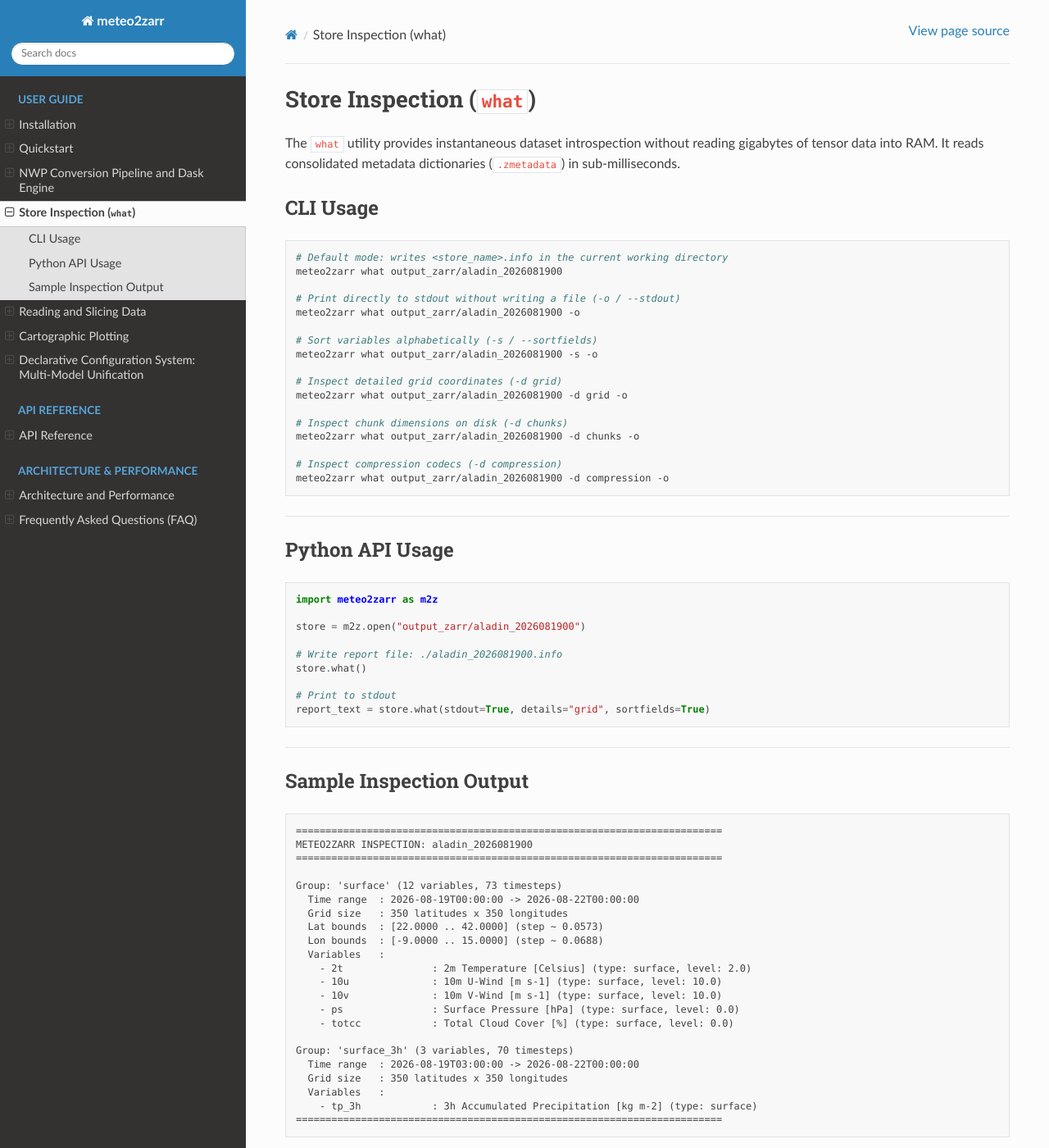
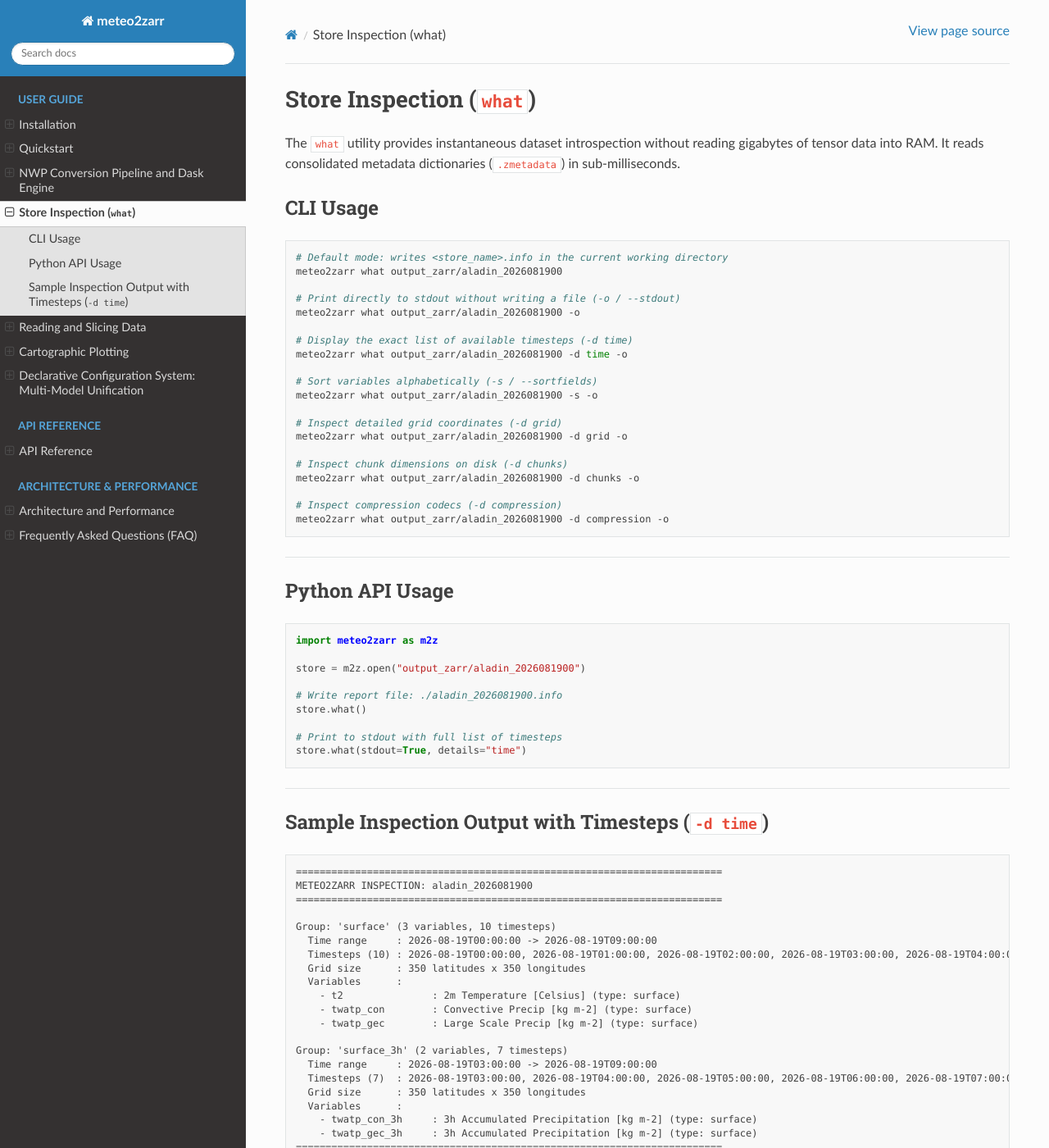
Before and after one commit to walidchikhi/meteo2zarr, a Sphinx documentation site: the page built from docs/source/inspection.md, in a window 1280 px wide and 1400 px high. Shown: the whole window at 82% size. Built offline with Sphinx 7.4.7 and the Read the Docs theme 3.1.0, drawn with Linux system fonts in a browser that asks for light colours; some of the changed text lies outside the part shown.

Commit message:
feat(store): add -d time / details='time' to inspect complete list of timesteps in what()

````diff
--- a/docs/source/inspection.md
+++ b/docs/source/inspection.md
@@ -10,6 +10,9 @@ meteo2zarr what output_zarr/aladin_2026081900
 
 # Print directly to stdout without writing a file (-o / --stdout)
 meteo2zarr what output_zarr/aladin_2026081900 -o
+
+# Display the exact list of available timesteps (-d time)
+meteo2zarr what output_zarr/aladin_2026081900 -d time -o
 
 # Sort variables alphabetically (-s / --sortfields)
 meteo2zarr what output_zarr/aladin_2026081900 -s -o
@@ -36,35 +39,34 @@ store = m2z.open("output_zarr/aladin_2026081900")
 # Write report file: ./aladin_2026081900.info
 store.what()
 
-# Print to stdout
-report_text = store.what(stdout=True, details="grid", sortfields=True)
+# Print to stdout with full list of timesteps
+store.what(stdout=True, details="time")
 ```
 
 ---
 
-## Sample Inspection Output
+## Sample Inspection Output with Timesteps (`-d time`)
 
 ```text
 ========================================================================
 METEO2ZARR INSPECTION: aladin_2026081900
 ========================================================================
 
-Group: 'surface' (12 variables, 73 timesteps)
-  Time range  : 2026-08-19T00:00:00 -> 2026-08-22T00:00:00
-  Grid size   : 350 latitudes x 350 longitudes
-  Lat bounds  : [22.0000 .. 42.0000] (step ~ 0.0573)
-  Lon bounds  : [-9.0000 .. 15.0000] (step ~ 0.0688)
-  Variables   :
-    - 2t               : 2m Temperature [Celsius] (type: surface, level: 2.0)
-    - 10u              : 10m U-Wind [m s-1] (type: surface, level: 10.0)
-    - 10v              : 10m V-Wind [m s-1] (type: surface, level: 10.0)
-    - ps               : Surface Pressure [hPa] (type: surface, level: 0.0)
-    - totcc            : Total Cloud Cover [%] (type: surface, level: 0.0)
+Group: 'surface' (3 variables, 10 timesteps)
+  Time range     : 2026-08-19T00:00:00 -> 2026-08-19T09:00:00
+  Timesteps (10) : 2026-08-19T00:00:00, 2026-08-19T01:00:00, 2026-08-19T02:00:00, 2026-08-19T03:00:00, 2026-08-19T04:00:00, 2026-08-19T05:00:00, 2026-08-19T06:00:00, 2026-08-19T07:00:00, 2026-08-19T08:00:00, 2026-08-19T09:00:00
+  Grid size      : 350 latitudes x 350 longitudes
+  Variables      :
+    - t2               : 2m Temperature [Celsius] (type: surface)
+    - twatp_con        : Convective Precip [kg m-2] (type: surface)
+    - twatp_gec        : Large Scale Precip [kg m-2] (type: surface)
 
-Group: 'surface_3h' (3 variables, 70 timesteps)
-  Time range  : 2026-08-19T03:00:00 -> 2026-08-22T00:00:00
-  Grid size   : 350 latitudes x 350 longitudes
-  Variables   :
-    - tp_3h            : 3h Accumulated Precipitation [kg m-2] (type: surface)
+Group: 'surface_3h' (2 variables, 7 timesteps)
+  Time range     : 2026-08-19T03:00:00 -> 2026-08-19T09:00:00
+  Timesteps (7)  : 2026-08-19T03:00:00, 2026-08-19T04:00:00, 2026-08-19T05:00:00, 2026-08-19T06:00:00, 2026-08-19T07:00:00, 2026-08-19T08:00:00, 2026-08-19T09:00:00
+  Grid size      : 350 latitudes x 350 longitudes
+  Variables      :
+    - twatp_con_3h     : 3h Accumulated Precipitation [kg m-2] (type: surface)
+    - twatp_gec_3h     : 3h Accumulated Precipitation [kg m-2] (type: surface)
 ========================================================================
 ```
````
Also changed, not shown: 1 other file.
